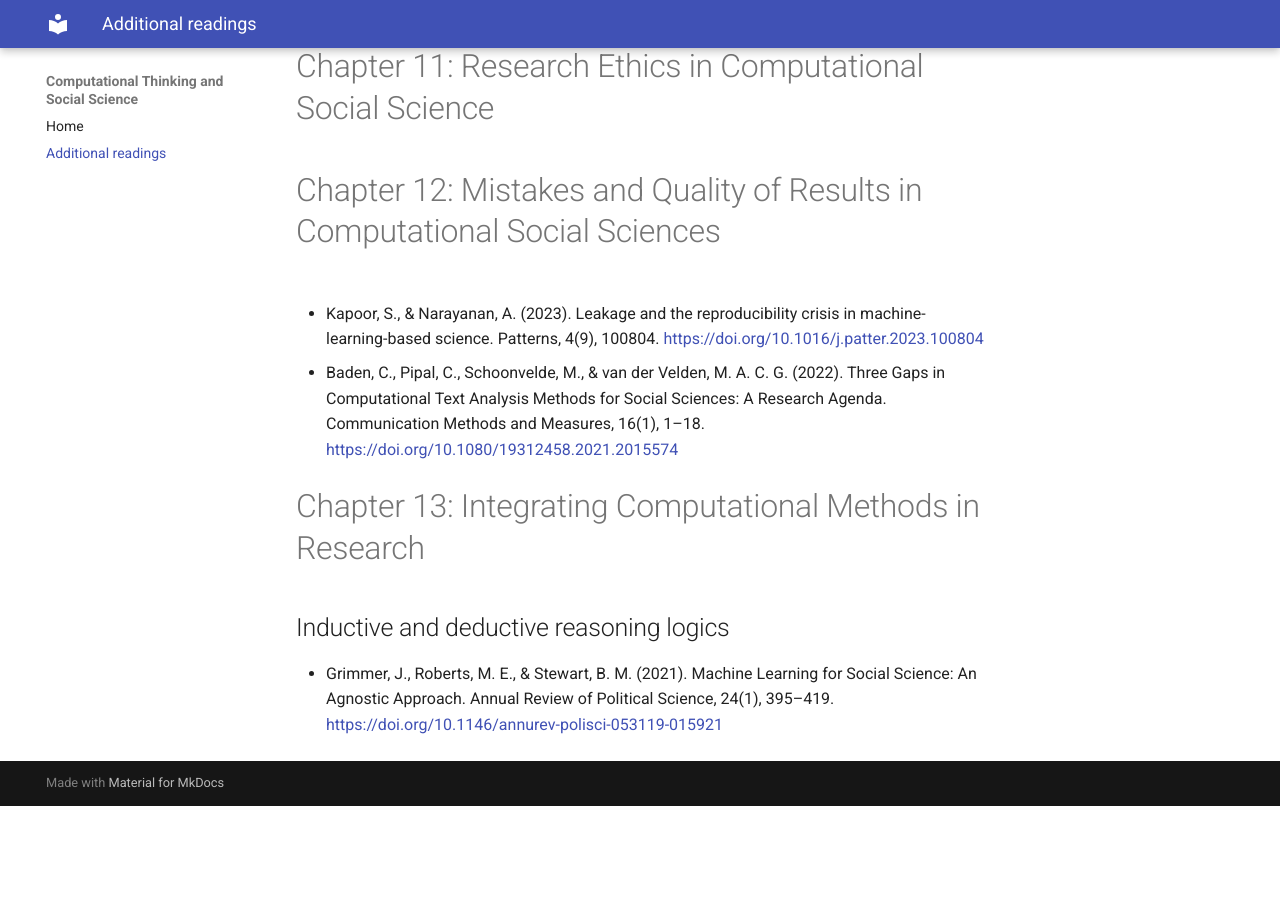
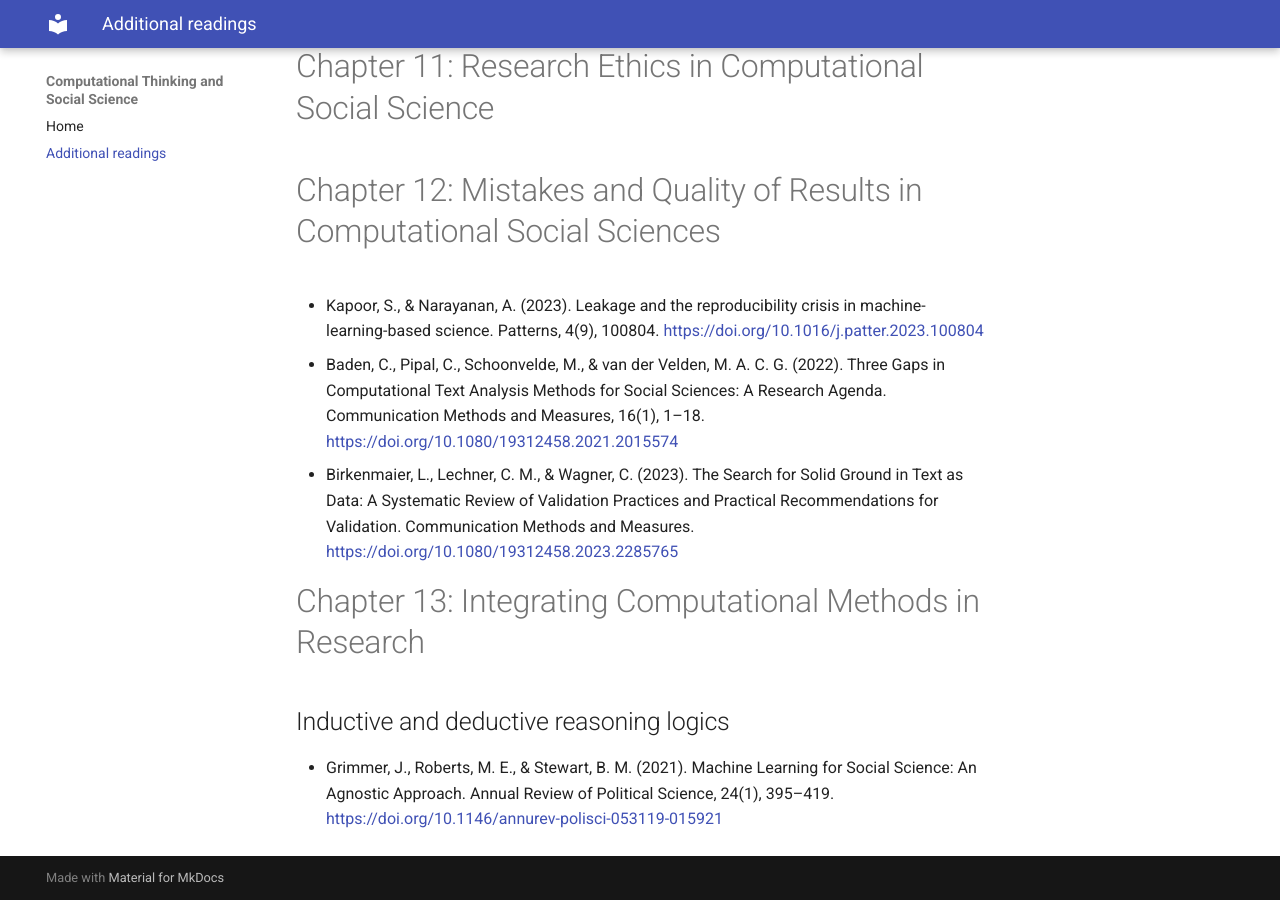
Before and after one commit to codingsocialscience/codingsocialscience.github.io, an MkDocs documentation site: the page built from docs/readings/index.md, in a window 1280 px wide and 900 px high, scrolled down 1679 px. Built offline with MkDocs 1.6.1 and Material for MkDocs 9.7.7, drawn with Linux system fonts in a browser that asks for light colours; before the commit the page ends 2485 px from its top, so only the background shows below that.

Commit message:
Update index.md

```diff
--- a/docs/readings/index.md
+++ b/docs/readings/index.md
@@ -42,8 +42,9 @@ This page is an attempt to keep the discussions fresh.
 # Chapter 12: Mistakes and Quality of Results in Computational Social Sciences
 
 * Kapoor, S., & Narayanan, A. (2023). Leakage and the reproducibility crisis in machine-learning-based science. Patterns, 4(9), 100804. [https://doi.org/10.1016/j.patter.2023.100804](https://doi.org/10.1016/j.patter.2023.100804)
-
 * Baden, C., Pipal, C., Schoonvelde, M., & van der Velden, M. A. C. G. (2022). Three Gaps in Computational Text Analysis Methods for Social Sciences: A Research Agenda. Communication Methods and Measures, 16(1), 1–18. [https://doi.org/10.1080/19312458.2021.2015574](https://doi.org/10.1080/19312458.2021.2015574)
+* Birkenmaier, L., Lechner, C. M., & Wagner, C. (2023). The Search for Solid Ground in Text as Data: A Systematic Review of Validation Practices and Practical Recommendations for Validation. Communication Methods and Measures. [https://doi.org/10.1080/19312458.2023.2285765](https://doi.org/10.1080/19312458.2023.2285765
+)
 
 # Chapter 13: Integrating Computational Methods in Research
 
```
